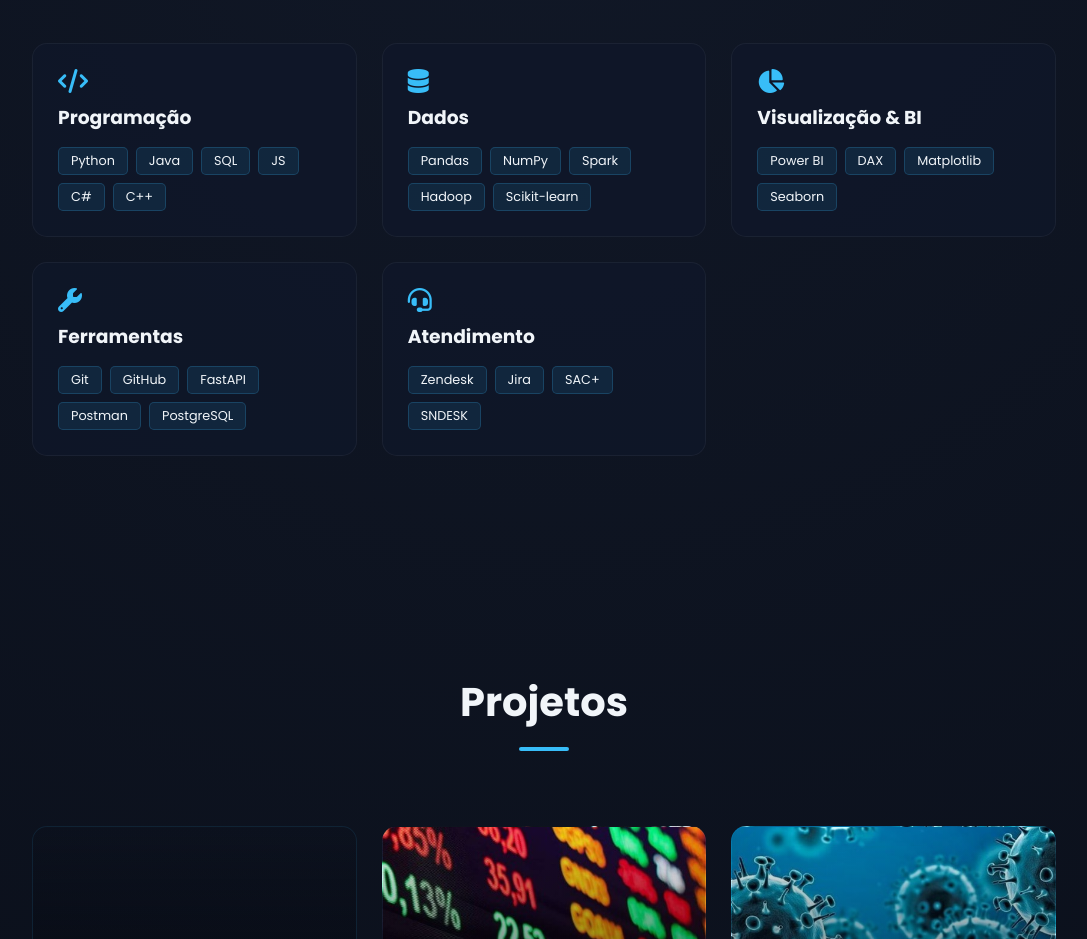
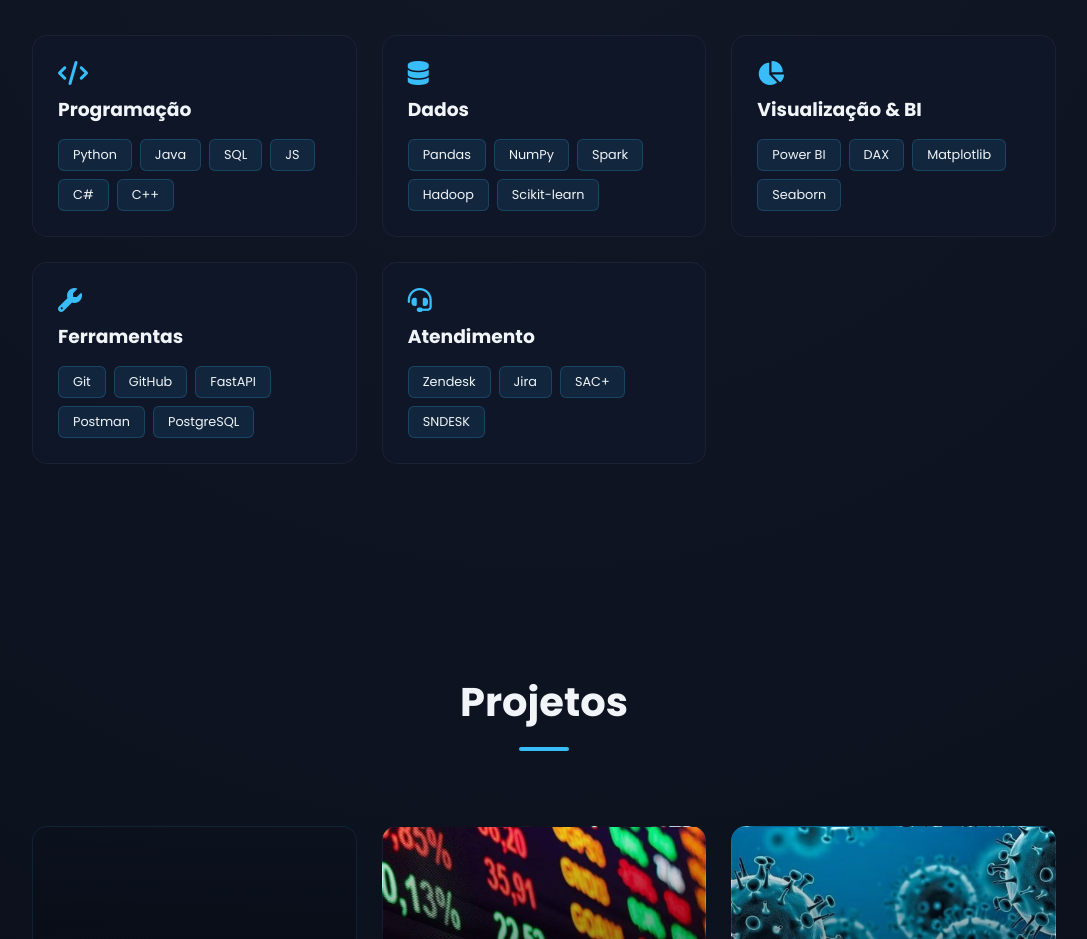
Before and after one commit to gilzeraz/meu-portifolio, a plain HTML site: page index.html in a window 1280 px wide. Shown: the part 2900-3839 px from the top of the page, without its empty margins (96-1183 px from the left). Drawn offline with nearby package versions, Linux system fonts and the light colour scheme.

```diff
--- a/index.html
+++ b/index.html
@@ -50,8 +50,8 @@
                 <p data-i18n="hero_subtitle">ADS | Especialista em Dados pela FIAP</p>
                 <div class="hero-btns">
                     <a href="#projects" class="btn btn-primary" data-i18n="btn_projects">Ver Projetos</a>
-                    <a href="seu-curriculo.pdf" download="Curriculo_VictorGil.pdf" class="btn btn-secondary"
-                        data-i18n="btn_resume">Currículo</a>
+                    <a href="./Curriculo_VictorGil.pdf" download="Curriculo_VictorGil.pdf" class="btn btn-secondary"
+                        >Currículo</a>
                 </div>
             </div>
         </section>
@@ -294,6 +294,7 @@
         </div>
     </footer>
 
+    <script src="https://cdnjs.cloudflare.com/ajax/libs/vanilla-tilt/1.8.0/vanilla-tilt.min.js"></script>
     <script src="script.js"></script>
 </body>
 
--- a/style.css
+++ b/style.css
@@ -232,13 +232,26 @@
 }
 
 /* SKILLS 6 BOXES */
-.skills-grid-6 { display: grid; grid-template-columns: repeat(3, 1fr); gap: 25px; width: 100%; }
-.skill-group { background: var(--card); padding: 25px; border-radius: 15px; border: 1px solid rgba(255,255,255,0.05); }
-.skill-group i { color: var(--primary); font-size: 1.5rem; margin-bottom: 10px; }
-.skill-tags { display: flex; flex-wrap: wrap; gap: 8px; margin-top: 15px; }
-.skill-tags span { background: rgba(56, 189, 248, 0.1); border: 1px solid rgba(56,189,248,0.2); padding: 4px 12px; border-radius: 5px; font-size: 0.8rem; }
+.skills-grid-6 {
+    display: grid;
+    grid-template-columns: repeat(3, 1fr);
+    gap: 25px;
+    width: 100%;
+}
 
-/* SKILL TAGS CLICÁVEIS */
+.skill-group {
+    background: var(--card);
+    padding: 25px;
+    border-radius: 15px;
+    border: 1px solid rgba(255,255,255,0.05);
+}
+
+.skill-group i {
+    color: var(--primary);
+    font-size: 1.5rem;
+    margin-bottom: 10px;
+}
+
 .skill-tags {
     display: flex;
     flex-wrap: wrap;
@@ -246,24 +259,31 @@
     margin-top: 15px;
 }
 
+/* Ajuste Unificado para Span e Links */
+.skill-tags span,
 .skill-tags a {
+    display: inline-block;          /* Permite animar o movimento (transform) */
     background: rgba(56, 189, 248, 0.1);
     border: 1px solid rgba(56, 189, 248, 0.2);
-    padding: 6px 14px;
+    padding: 6px 14px;              /* Um pouco mais de respiro */
     border-radius: 6px;
     font-size: 0.8rem;
-    color: var(--text);
-    text-decoration: none; /* Remove o sublinhado */
-    transition: 0.3s;
-    display: inline-block;
+    color: var(--text);             /* Garante que o texto apareça */
+    text-decoration: none;
+    cursor: pointer;
+    position: relative;
+    z-index: 10;
+    transition: all 0.3s ease;      /* A animação suave de transição */
 }
 
+/* Animação de Hover (Para ambos) */
+.skill-tags span:hover,
 .skill-tags a:hover {
-    background: var(--primary);
-    color: #050810;
+    transform: translateY(-5px);    /* O pulo para cima */
+    background: var(--primary);     /* Fica azul */
+    color: #050810;                 /* Texto escuro para ler no azul */
     border-color: var(--primary);
-    transform: translateY(-2px);
-    box-shadow: 0 4px 10px rgba(56, 189, 248, 0.3);
+    box-shadow: 0 5px 15px rgba(56, 189, 248, 0.4); /* O brilho */
 }
 
 /* PROJETOS 6 CARDS - AJUSTADO (RÁPIDO E SUTIL) */
```
